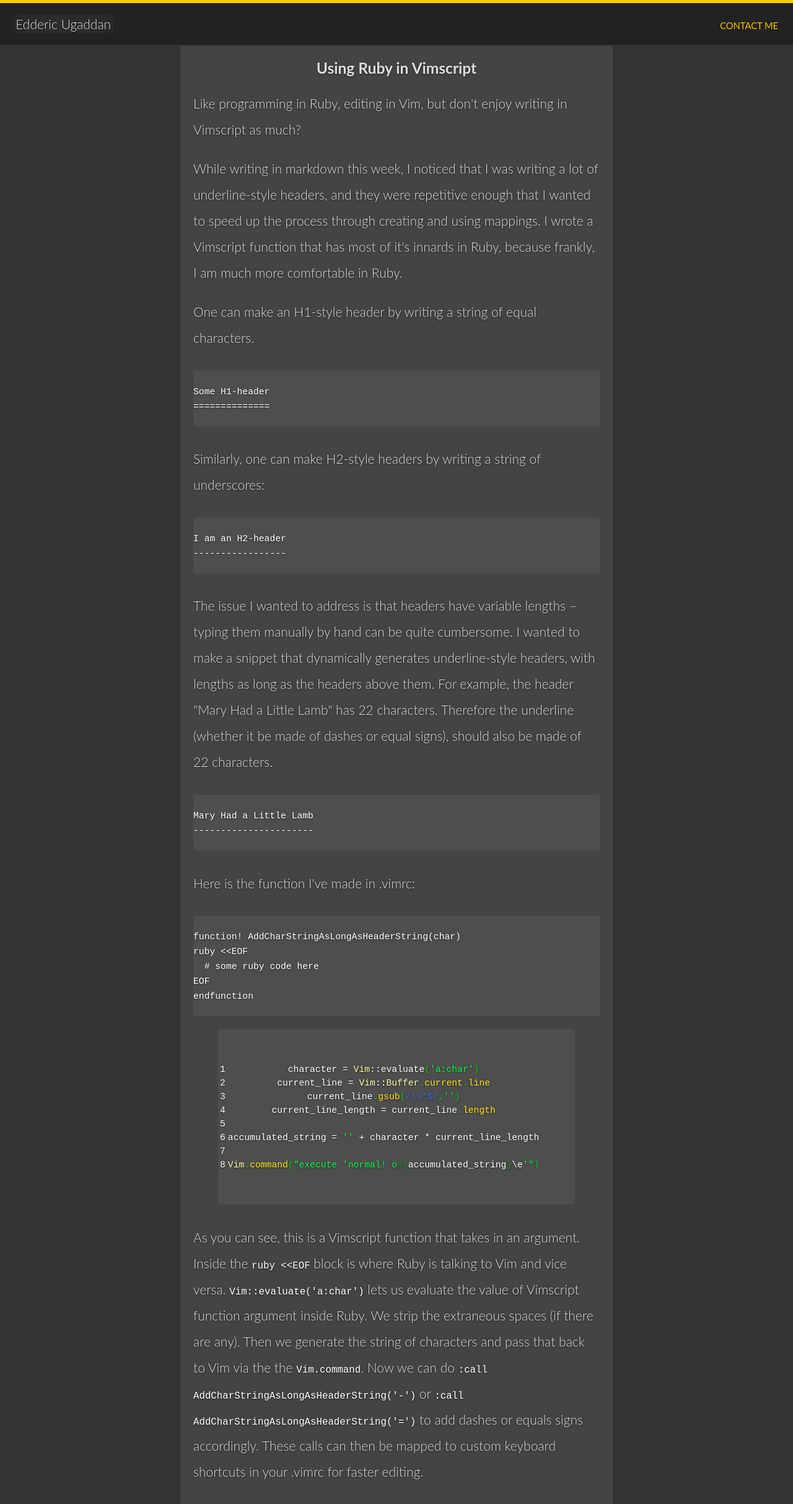
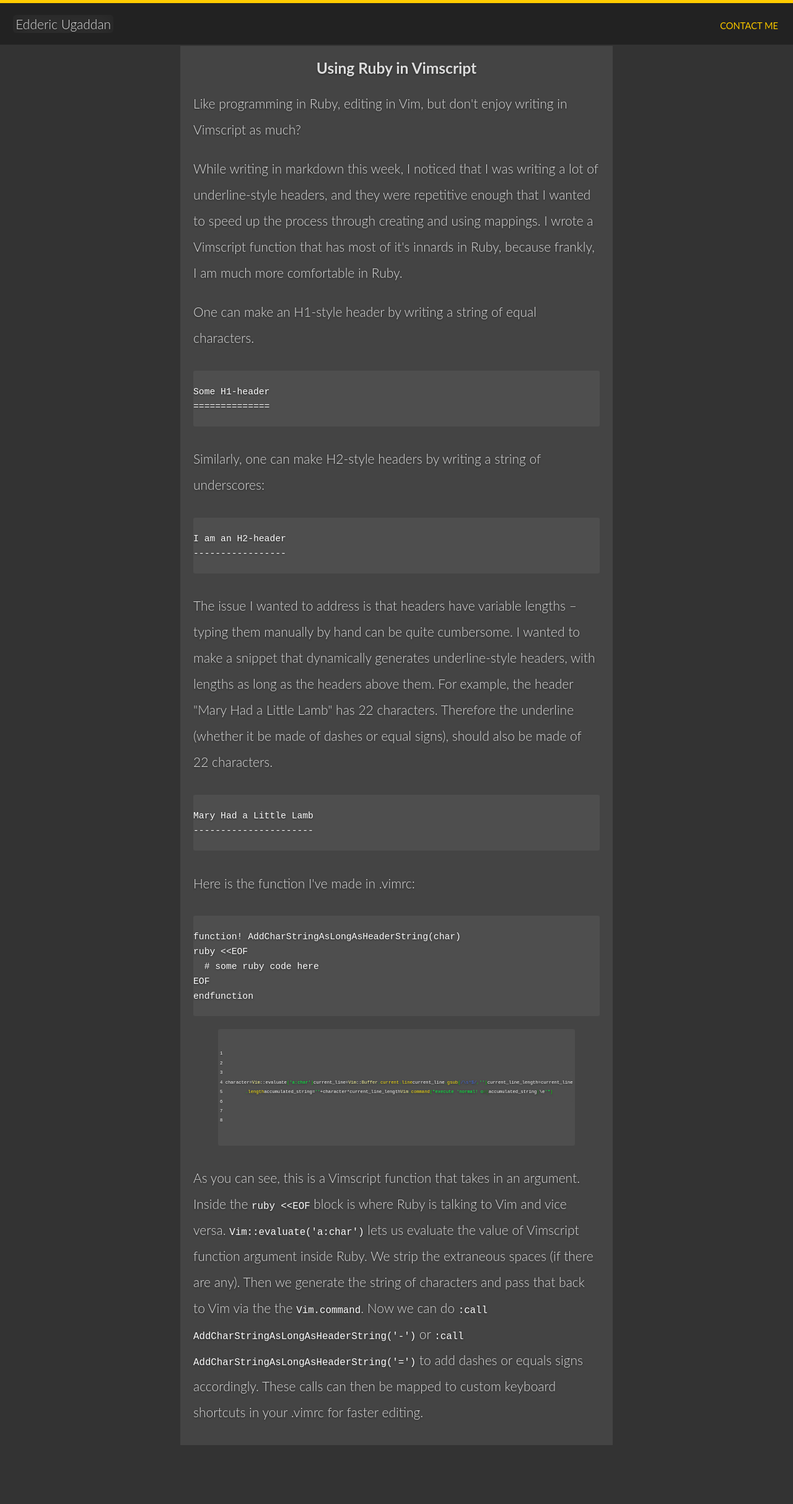
Before and after one commit to Edderic/edderic.github.io, a Jekyll site: the page built from _posts/2014-09-01-Using-Ruby-in-Vimscript.markdown, in a window 1280 px wide. Shown: the whole page at 62% size. Built offline with Jekyll 4.4.1, drawn with Linux system fonts in a browser that asks for light colours; after the commit the page ends 2331 px from its top, so only the background shows below that.

Commit message:
add styling for figure pre

```diff
--- a/css/main.scss
+++ b/css/main.scss
@@ -58,6 +58,15 @@ body, .home {
     }
 
     figure {
+      pre {
+        text-align: initial;
+        display: flex;
+        flex-direction: row;
+        flex-wrap: wrap;
+        justify-content: center;
+        align-items: center;
+      }
+
       text-align: center;
       figcaption {
         font-size: 0.75em;
@@ -187,7 +196,7 @@ body, .home {
       overflow: auto;
     }
 
-    pre code, .MathJax_Display {
+    pre code, .MathJax_Display, figure pre {
       word-wrap: normal;
       font-size: 0.55em;
 
```
